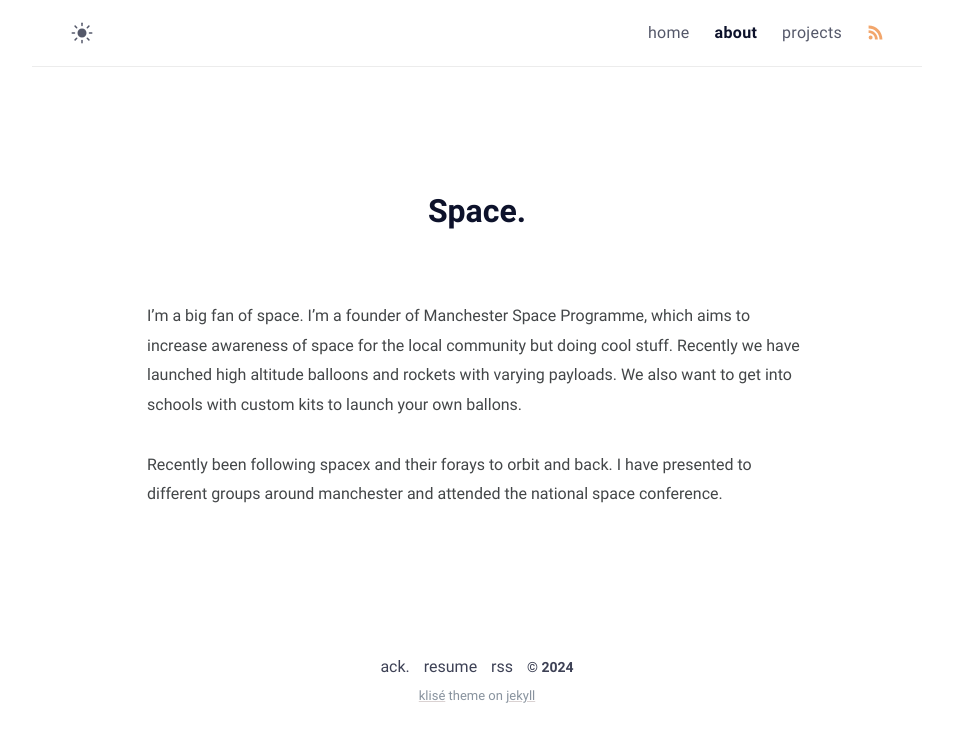
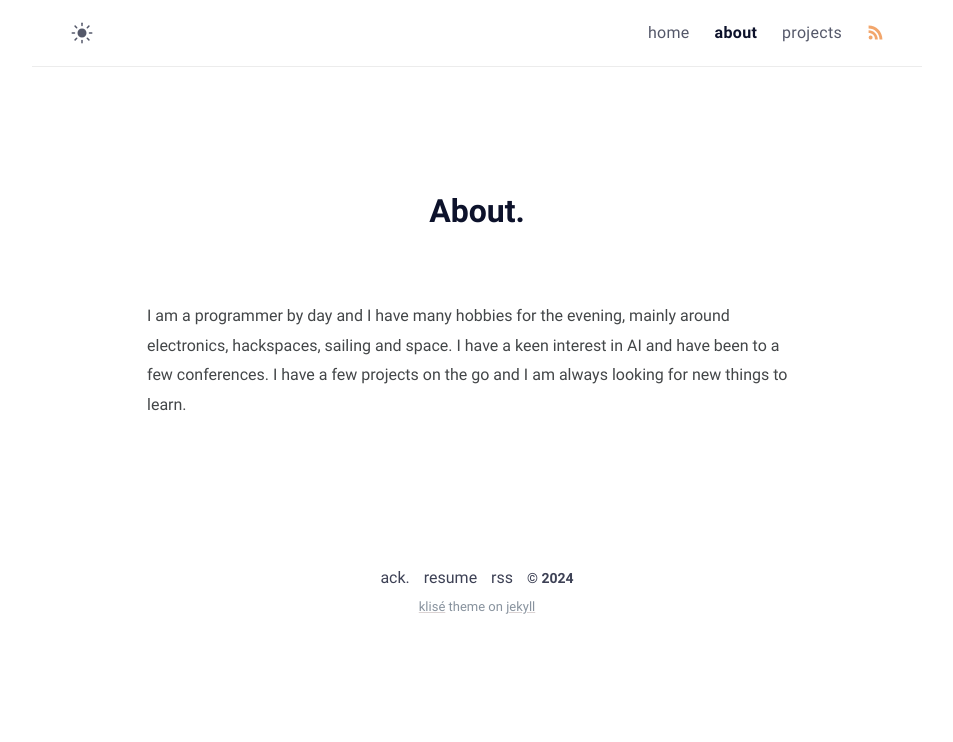
Before and after one commit to harvy4002/harvy4002.github.io, a Jekyll site: the page built from _pages/about.md, in a window 1280 px wide. Shown: the top 742 px of the page, without its empty margins (163-1116 px from the left). Built offline with Jekyll 4.4.1, drawn with Linux system fonts in a browser that asks for light colours.

Commit message:
Changes hobbies

```diff
--- a/_pages/about.md
+++ b/_pages/about.md
@@ -1,11 +1,9 @@
 ---
-title: Space
+title: About
 permalink: /about/
 layout: page
-excerpt: I like space
+excerpt: About me
 comments: false
 ---
 
-I'm a big fan of space. I'm a founder of Manchester Space Programme, which aims to increase awareness of space for the local community but doing cool stuff. Recently we have launched high altitude balloons and rockets with varying payloads. We also want to get into schools with custom kits to launch your own ballons.
-
-Recently been following spacex and their forays to orbit and back. I have presented to different groups around manchester and attended the national space conference.
+I am a programmer by day and I have many hobbies for the evening, mainly around electronics, hackspaces, sailing and space. I have a keen interest in AI and have been to a few conferences. I have a few projects on the go and I am always looking for new things to learn.
```
Also changed, not shown: _pages/space.md (added, +11 -0 lines).
